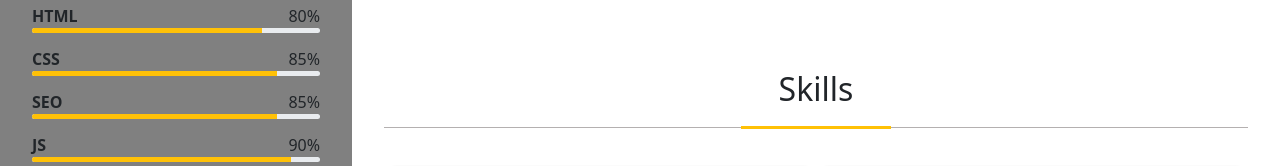
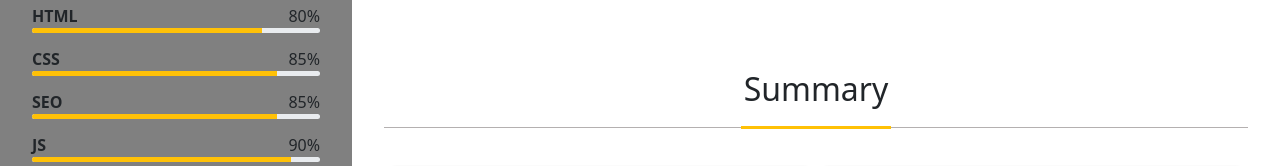
Before and after one commit to CDiala/my_portfolio, an Angular app: page / in a window 1280 px wide. Shown: the part 400-566 px from the top of the page. Built offline with nearby package versions, Linux system fonts and the light colour scheme.

Commit message:
Renamed skill to summary.

```diff
--- a/src/app/layouts/home/home.component.html
+++ b/src/app/layouts/home/home.component.html
@@ -27,7 +27,7 @@
     </div>
 </section>
 <section class="block container skill-section">
-    <h2 class="skill__header">Skills</h2>
+    <h2 class="skill__header">Summary</h2>
     <div class="skill-wrapper">
         <app-skill-card
         data-aos="flip-left"
```
